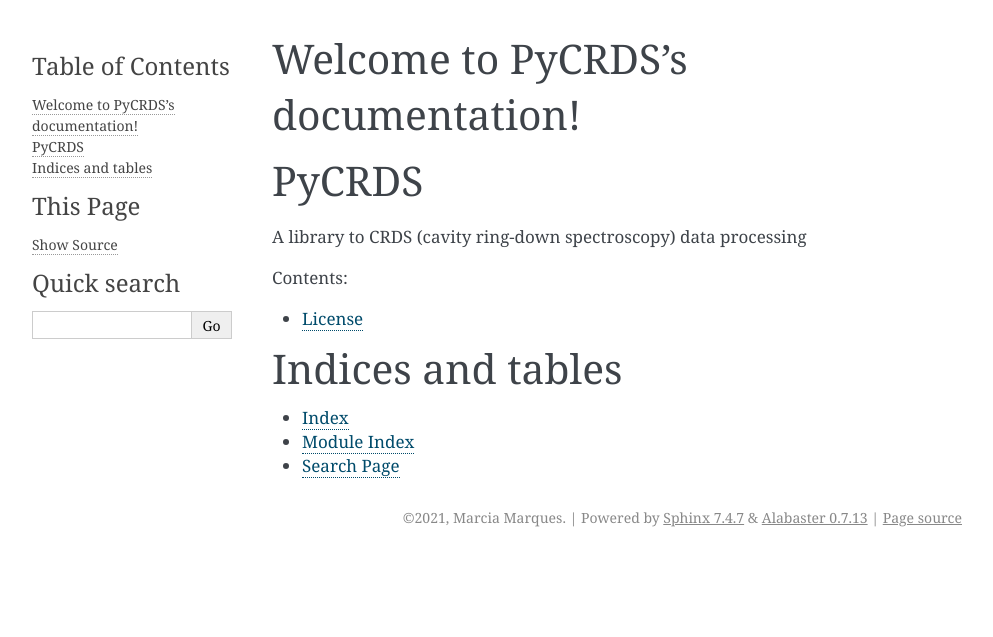
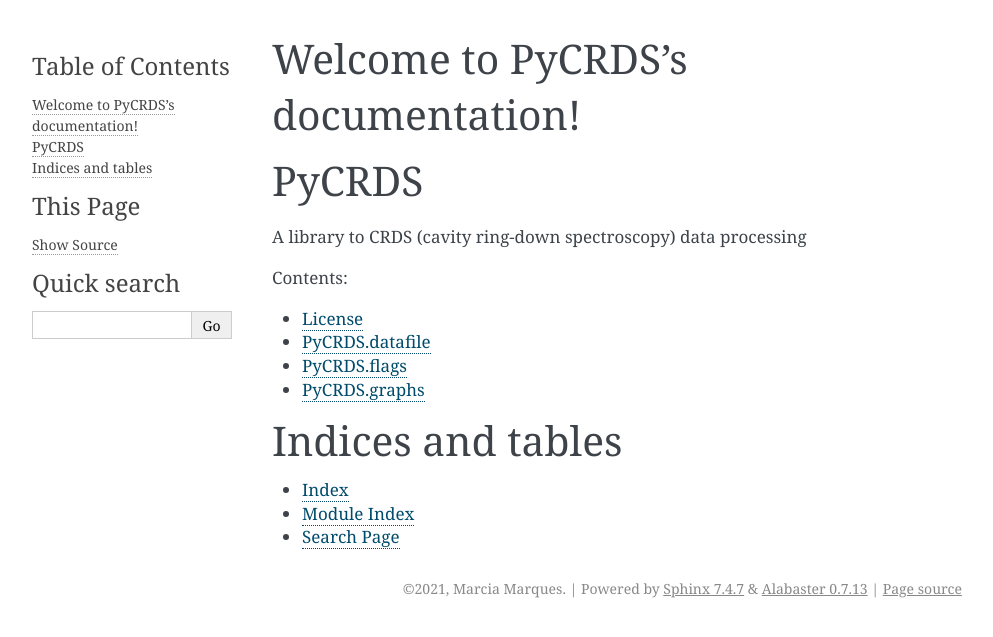
Before and after one commit to lapat-iag-usp/PyCRDS, a Sphinx documentation site: the page built from docs/source/index.rst, in a window 1280 px wide. Shown: the top 637 px of the page, without its empty margins (148-1141 px from the left). Built offline with Sphinx 7.4.7, drawn with Linux system fonts in a browser that asks for light colours.

Commit message:
update docs

```diff
--- a/docs/source/conf.py
+++ b/docs/source/conf.py
@@ -9,10 +9,10 @@
 # If extensions (or modules to document with autodoc) are in another directory,
 # add these directories to sys.path here. If the directory is relative to the
 # documentation root, use os.path.abspath to make it absolute, like shown here.
-#
-# import os
-# import sys
-# sys.path.insert(0, os.path.abspath('.'))
+
+import os
+import sys
+sys.path.insert(0, os.path.abspath('../../src/pycrds'))
 
 # -- Project information -----------------------------------------------------
 
@@ -30,6 +30,9 @@ release = '0.0.1'
 # extensions coming with Sphinx (named 'sphinx.ext.*') or your custom
 # ones.
 extensions = [
+    'sphinx.ext.autodoc',
+    'sphinx.ext.coverage',
+    'sphinx.ext.napoleon'
 ]
 
 # Add any paths that contain templates here, relative to this directory.
--- /dev/null
+++ b/docs/source/datafile.rst
@@ -0,0 +1,5 @@
+PyCRDS.datafile
+===============
+
+.. automodule:: pycrds.datafile
+   :members:
--- /dev/null
+++ b/docs/source/flags.rst
@@ -0,0 +1,5 @@
+PyCRDS.flags
+===============
+
+.. automodule:: pycrds.flags
+   :members:
--- /dev/null
+++ b/docs/source/graphs.rst
@@ -0,0 +1,5 @@
+PyCRDS.graphs
+===============
+
+.. automodule:: pycrds.graphs
+   :members:
--- a/docs/source/index.rst
+++ b/docs/source/index.rst
@@ -15,8 +15,9 @@ A library to CRDS (cavity ring-down spectroscopy) data processing
    :caption: Contents:
 
    LICENSE
-
-
+   datafile
+   flags
+   graphs
 
 Indices and tables
 ==================
```
